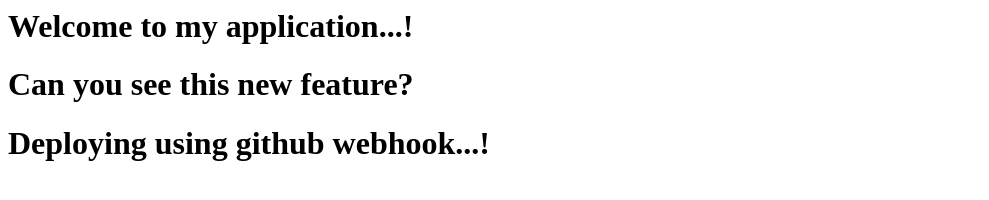
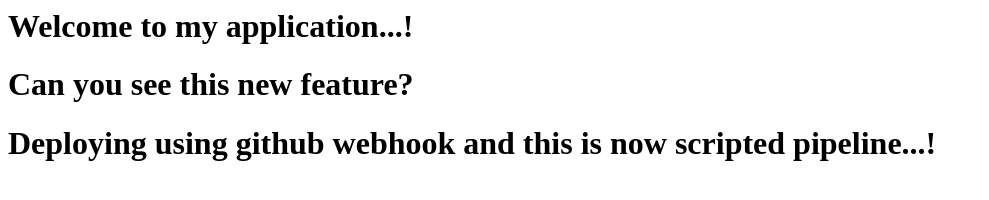
Before and after one commit to pathakbhaskar/execlr-devops, a plain HTML site: page index.html in a window 1280 px wide. Shown: the whole page, without its empty margins (0-989 px from the left). Drawn offline with Linux system fonts and the light colour scheme.

Commit message:
Update index.html

```diff
--- a/index.html
+++ b/index.html
@@ -8,6 +8,6 @@
 	<body>
 		<h1> Welcome to my application...! </h1>
 		<h1> Can you see this new feature? </h1>
-		<h1> Deploying using github webhook...! </h1>
+		<h1> Deploying using github webhook and this is now scripted pipeline...! </h1>
 	</body>
 </html>
```
